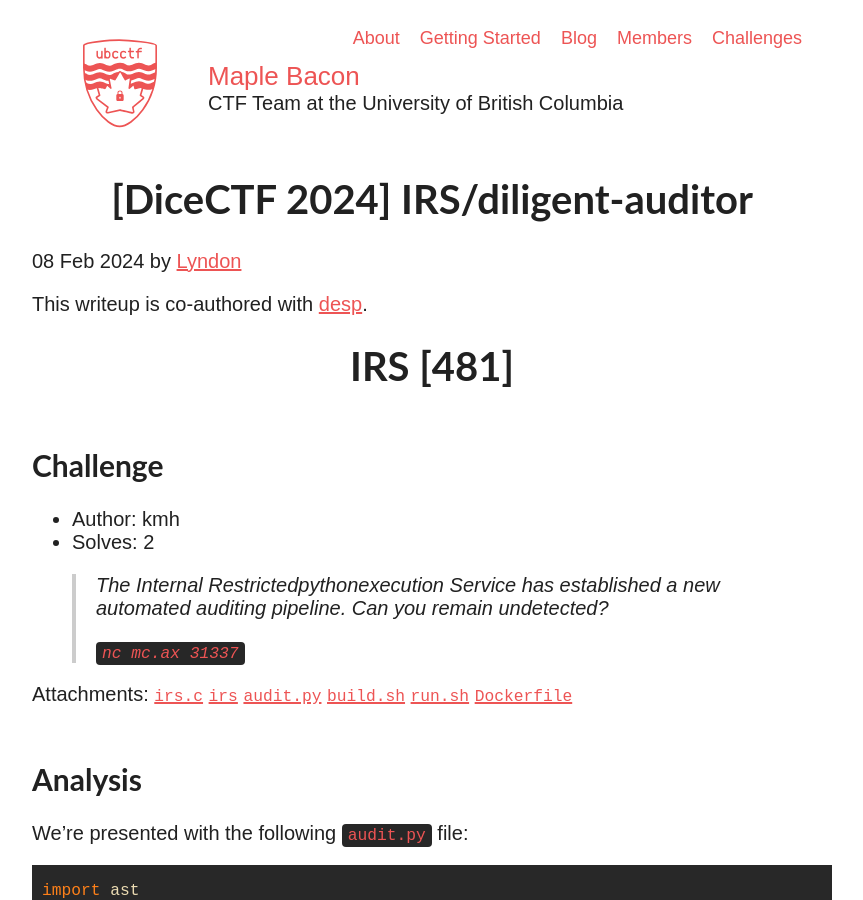
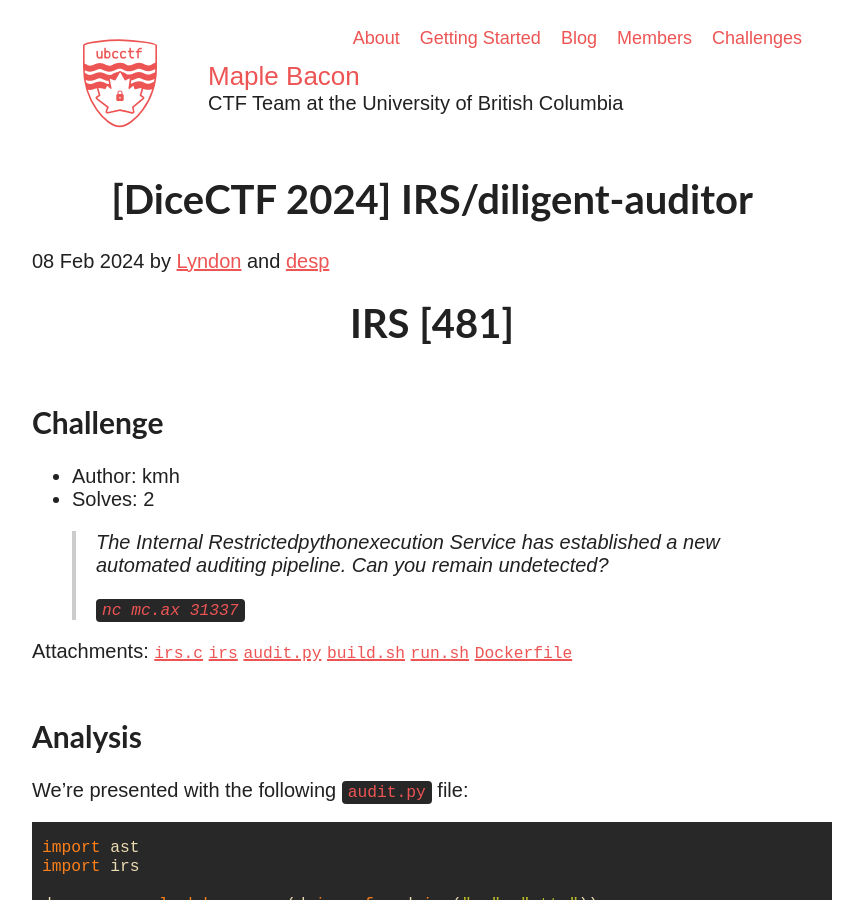
Before and after one commit to ubcctf/ubcctf.github.io, a Jekyll site: the page built from _posts/2024-02-08-dicectf2024-irs.md, in a window 1280 px wide and 900 px high. Shown: the whole window, without its empty margins (208-1071 px from the left). Built offline with Jekyll 4.4.1, drawn with Linux system fonts in a browser that asks for light colours; nearby versions of some CDN libraries; some web fonts are replaced.

Commit message:
Adapt IRS writeup to use new co-authors feature

```diff
--- a/_posts/2024-02-08-dicectf2024-irs.md
+++ b/_posts/2024-02-08-dicectf2024-irs.md
@@ -2,9 +2,8 @@
 layout: post
 title: "[DiceCTF 2024] IRS/diligent-auditor"
 author: lydxn
+co-authors: [desp]
 ---
-
-This writeup is co-authored with [desp](../../authors/Desp).
 
 # IRS [481]
 
```
